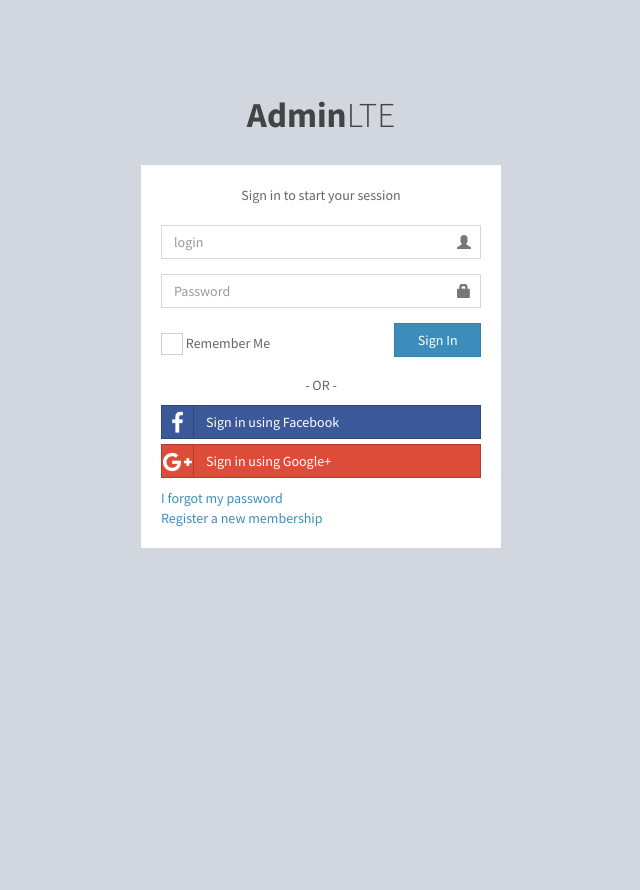
After one commit to dgbatista/ecommece, a PHP site: template src/views/pages/admin/login.php in a window 1280 px wide. The commit adds this page. Shown: the whole page, without its empty margins (319-959 px from the left). Run offline with PHP 8.4, Linux system fonts and the light colour scheme; the template is opened without the code that fills it, so the values that code supplies are empty; some libraries are stand-ins or nearby versions.

Commit message:
Tela de login

```diff
--- a/core/Database.php
+++ b/core/Database.php
@@ -14,5 +14,5 @@ class Database {
 
     private function __construct() { }
     private function __clone() { }
-    private function __wakeup() { }
+    // private function __wakeup() { }
 }
--- a/src/routes.php
+++ b/src/routes.php
@@ -14,3 +14,7 @@ $router->get('/cadastro', 'LoginController@signup');
 
 /*ADMIN*/
 $router->get('/admin', 'AdminController@index');
+$router->get('/admin/login', 'LoginController@admin_signin');
+$router->post('/admin/login', 'LoginController@signin_action');
+
+$router->get('/admin/logout', 'LoginController@logout');
--- a/src/views/pages/admin/header.php
+++ b/src/views/pages/admin/header.php
@@ -209,7 +209,7 @@ desired effect
                   <a href="#" class="btn btn-default btn-flat">Profile</a>
                 </div>
                 <div class="pull-right">
-                  <a href="#" class="btn btn-default btn-flat">Sign out</a>
+                  <a href="<?=$base;?>/admin/logout" class="btn btn-default btn-flat">Sign out</a>
                 </div>
               </li>
             </ul>
--- /dev/null
+++ b/src/views/pages/admin/login.php
@@ -0,0 +1,98 @@
+<!DOCTYPE html>
+<html>
+<head>
+  <meta charset="utf-8">
+  <meta http-equiv="X-UA-Compatible" content="IE=edge">
+  <title>AdminLTE 2 | Log in</title>
+  <!-- Tell the browser to be responsive to screen width -->
+  <meta content="width=device-width, initial-scale=1, maximum-scale=1, user-scalable=no" name="viewport">
+  <!-- Bootstrap 3.3.6 -->
+  <link rel="stylesheet" href="<?=$base;?>/assets/admin/bootstrap/css/bootstrap.min.css">
+  <!-- Font Awesome -->
+  <link rel="stylesheet" href="https://cdnjs.cloudflare.com/ajax/libs/font-awesome/4.5.0/css/font-awesome.min.css">
+  <!-- Ionicons -->
+  <link rel="stylesheet" href="https://cdnjs.cloudflare.com/ajax/libs/ionicons/2.0.1/css/ionicons.min.css">
+  <!-- Theme style -->
+  <link rel="stylesheet" href="<?=$base;?>/assets/admin/dist/css/AdminLTE.min.css">
+  <!-- iCheck -->
+  <link rel="stylesheet" href="<?=$base;?>/assets/admin/plugins/iCheck/square/blue.css">
+
+  <!-- HTML5 Shim and Respond.js IE8 support of HTML5 elements and media queries -->
+  <!-- WARNING: Respond.js doesn't work if you view the page via file:// -->
+  <!--[if lt IE 9]>
+  <script src="https://oss.maxcdn.com/html5shiv/3.7.3/html5shiv.min.js"></script>
+  <script src="https://oss.maxcdn.com/respond/1.4.2/respond.min.js"></script>
+  <![endif]-->
+</head>
+<body class="hold-transition login-page">
+<div class="login-box">
+  <div class="login-logo">
+    <a href="<?=$base;?>/assets/admin/index2.html"><b>Admin</b>LTE</a>
+  </div>
+  <!-- /.login-logo -->
+  <div class="login-box-body">
+    <p class="login-box-msg">Sign in to start your session</p>
+
+    <?php if(!empty($flash)): ?>
+      <div class="alert alert-danger" role="alert"><?php echo $flash; ?></div>
+    <?php endif;?>
+
+    <form action="<?=$base;?>/admin/login" method="post">
+      <div class="form-group has-feedback">
+        <input type="text" name="login" class="form-control" placeholder="login">
+        <span class="glyphicon glyphicon-user form-control-feedback"></span>
+      </div>
+      <div class="form-group has-feedback">
+        <input type="password" name="password" class="form-control" placeholder="Password">
+        <span class="glyphicon glyphicon-lock form-control-feedback"></span>
+      </div>
+      <div class="row">
+        <div class="col-xs-8">
+          <div class="checkbox icheck">
+            <label>
+              <input type="checkbox"> Remember Me
+            </label>
+          </div>
+        </div>
+        <!-- /.col -->
+        <div class="col-xs-4">
+          <button type="submit" class="btn btn-primary btn-block btn-flat">Sign In</button>
+        </div>
+        <!-- /.col -->
+      </div>
+    </form>
+
+    <div class="social-auth-links text-center">
+      <p>- OR -</p>
+      <a href="#" class="btn btn-block btn-social btn-facebook btn-flat"><i class="fa fa-facebook"></i> Sign in using
+        Facebook</a>
+      <a href="#" class="btn btn-block btn-social btn-google btn-flat"><i class="fa fa-google-plus"></i> Sign in using
+        Google+</a>
+    </div>
+    <!-- /.social-auth-links -->
+
+    <a href="#">I forgot my password</a><br>
+    <a href="<?=$base;?>/admin/register.php" class="text-center">Register a new membership</a>
+
+  </div>
+  <!-- /.login-box-body -->
+</div>
+<!-- /.login-box -->
+
+<!-- jQuery 2.2.3 -->
+<script src="<?=$base;?>/assets/admin/plugins/jQuery/jquery-2.2.3.min.js"></script>
+<!-- Bootstrap 3.3.6 -->
+<script src="<?=$base;?>/assets/admin/bootstrap/js/bootstrap.min.js"></script>
+<!-- iCheck -->
+<script src="<?=$base;?>/assets/admin/plugins/iCheck/icheck.min.js"></script>
+<script>
+  $(function () {
+    $('input').iCheck({
+      checkboxClass: 'icheckbox_square-blue',
+      radioClass: 'iradio_square-blue',
+      increaseArea: '20%' // optional
+    });
+  });
+</script>
+</body>
+</html>
```
Also changed, not shown: src/controllers/AdminController.php (+10 -0 lines), src/controllers/LoginController.php (+41 -0 lines), src/handlers/LoginHandler.php (+25 -1 lines).
